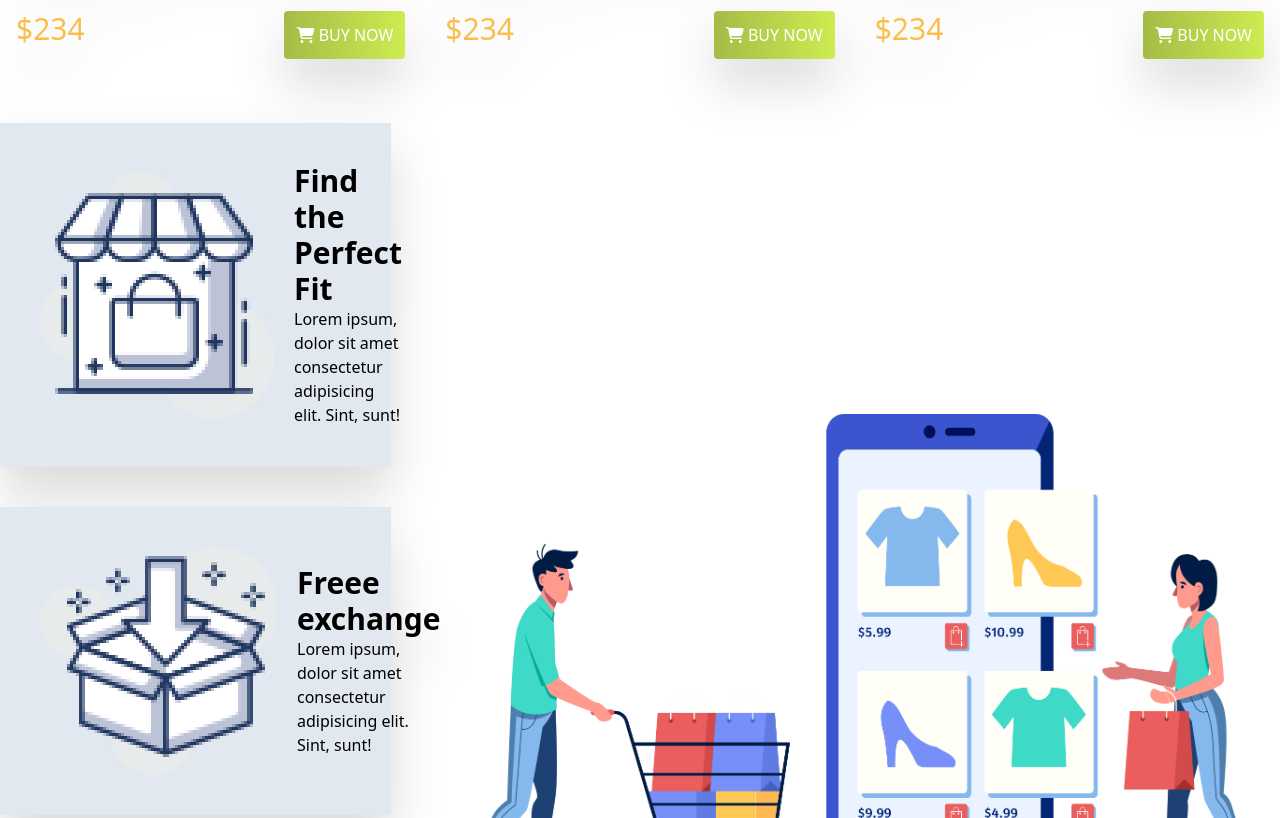
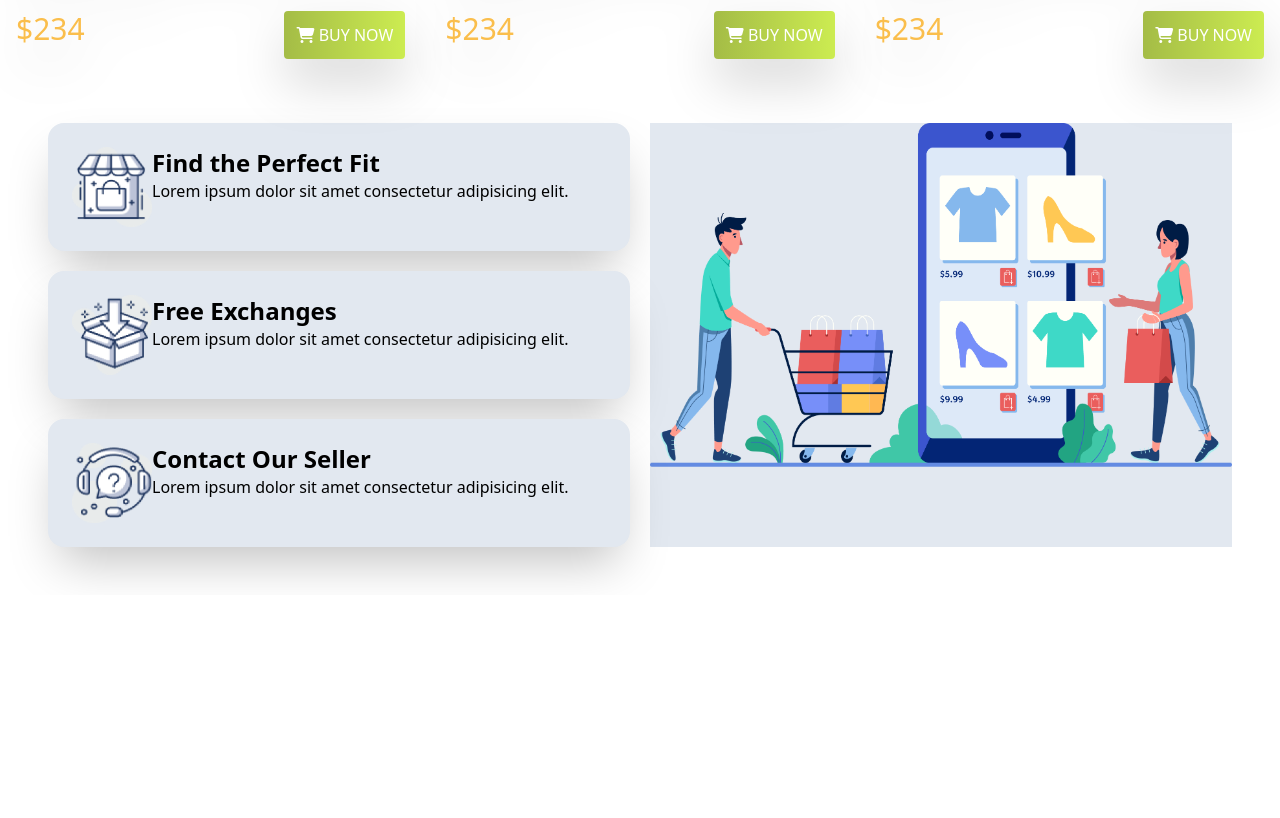
Before and after one commit to shovon78/penguin_fashion_web, a plain HTML site: page index.html in a window 1280 px wide. Shown: the part 2040-2858 px from the top of the page. After the commit the page ends 2635 px from the top, so only its background shows below. Drawn offline with nearby package versions, Linux system fonts and the light colour scheme.

Commit message:
Featured Section Update with Grid

```diff
--- a/index.html
+++ b/index.html
@@ -148,6 +148,39 @@
             </div>
         </section>
         <!-- features Section  -->
+        <section class="grid grid-cols-1 md:grid-cols-2 gap-5 m-12">
+            <div class="order-2 md:order-1 bg-slate-200 flex  p-6 rounded-2xl shadow-2xl">
+                <div>
+                    <img class="h-20 w-20" src="icons/house.png" alt="">
+                </div>
+                <div>
+                    <h3 class="text-2xl font-semibold">Find the Perfect Fit</h3>
+                    <p>Lorem ipsum dolor sit amet consectetur adipisicing elit.</p>
+                </div>
+            </div>
+            <div class="row-span-3 order-1 md:order-2 bg-slate-200">
+                <img src="images/shopping.png" alt="">
+            </div>
+            <div class="order-3 bg-slate-200 flex  p-6 rounded-2xl shadow-2xl">
+                <div>
+                    <img class="h-20 w-20" src="icons/box.png" alt="">
+                </div>
+                <div>
+                    <h3 class="text-2xl font-semibold">Free Exchanges</h3>
+                    <p>Lorem ipsum dolor sit amet consectetur adipisicing elit.</p>
+                </div>
+            </div>
+            <div class="order-4 bg-slate-200 flex  p-6 rounded-2xl shadow-2xl">
+                <div>
+                    <img class="h-20 w-20" src="icons/question.png" alt="">
+                </div>
+                <div>
+                    <h3 class="text-2xl font-semibold">Contact Our Seller</h3>
+                    <p>Lorem ipsum dolor sit amet consectetur adipisicing elit.</p>
+                </div>
+            </div>
+        </section>
+        <!--
         <section class="flex justify-between gap-x-12 items-center">
             <div class="">
                 <div class="flex items-center gap-5 mb-10 drop-shadow-2xl  bg-slate-200 p-10 ">
@@ -176,6 +209,7 @@
                 <img src="images/shopping.png" alt="">
             </div>
         </section>
+        -->
 
     </main>
     <footer>
```
